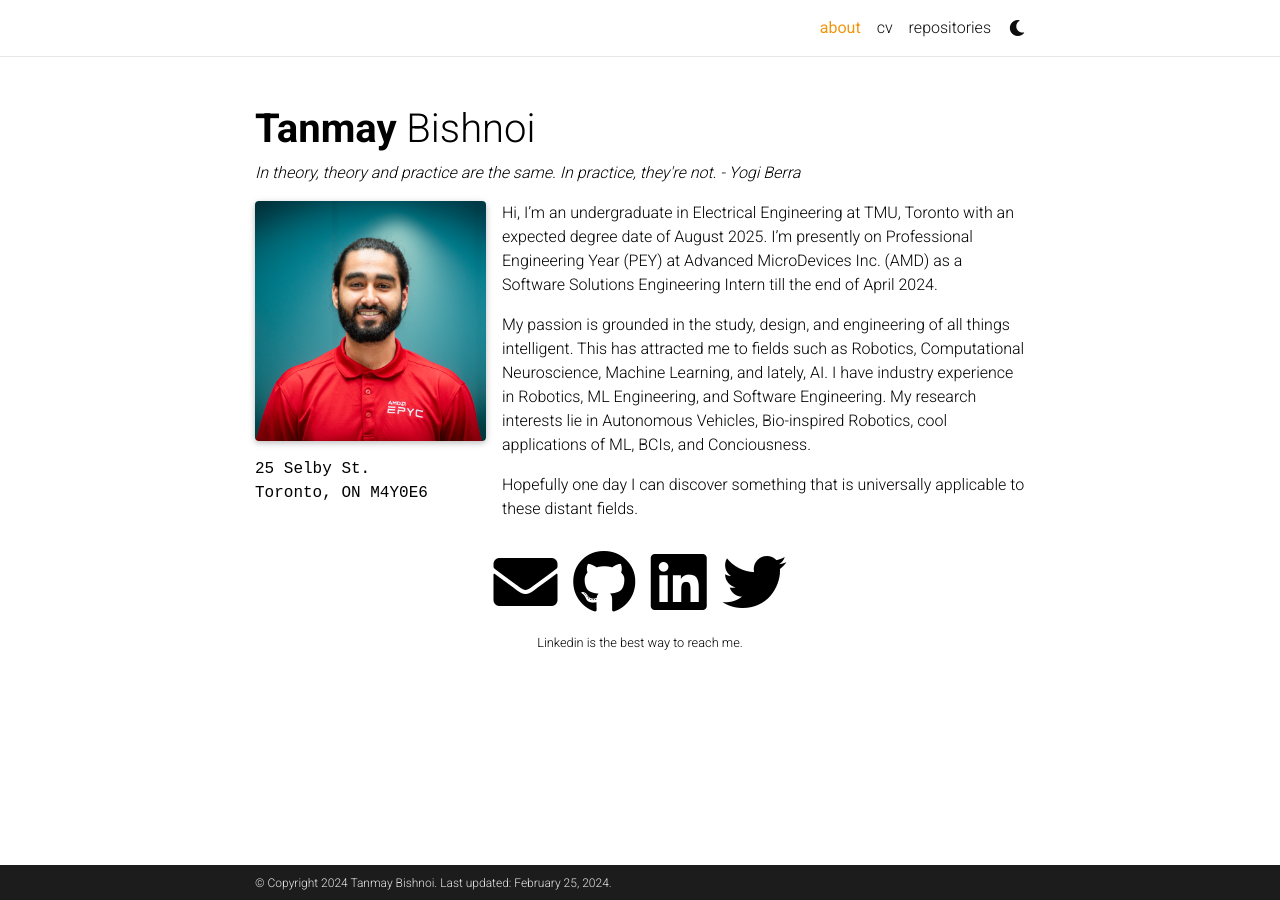
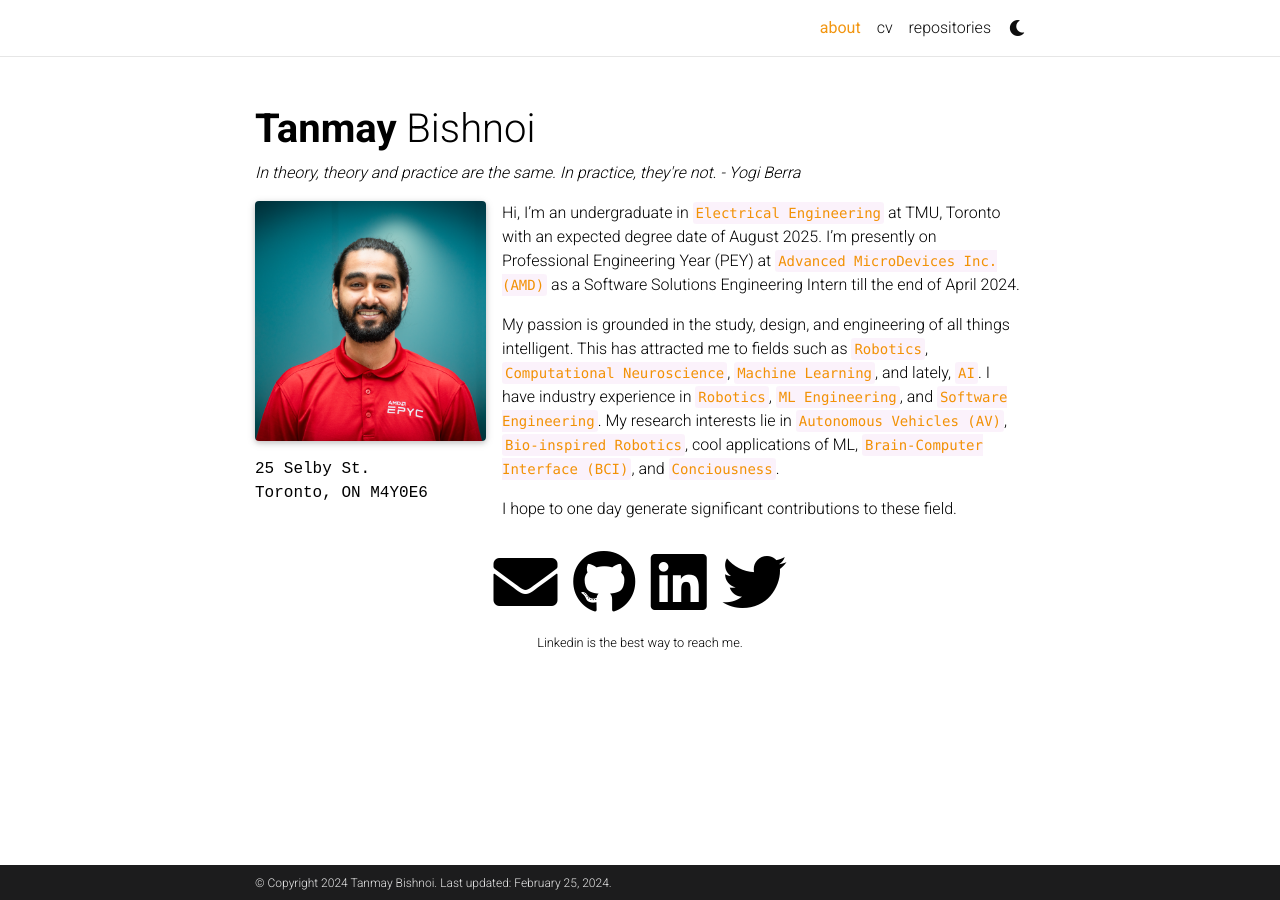
Before and after one commit to tanmayyb/home, a Jekyll site: the page built from _pages/about.md, in a window 1280 px wide. Built offline with Jekyll 4.4.1, drawn with Linux system fonts in a browser that asks for light colours; full-size pictures stand in for the smaller copies a plugin makes; comment, search, counter and statistics services are not loaded; a style sheet for code colours, icons or effects is not loaded.

Commit message:
updated about

```diff
--- a/_pages/about.md
+++ b/_pages/about.md
@@ -18,8 +18,8 @@ social: true  # includes social icons at the bottom of the page
 ---
 
 Hi,
-I'm an undergraduate in Electrical Engineering at TMU, Toronto with an expected degree date of August 2025. I'm presently on Professional Engineering Year (PEY) at Advanced MicroDevices Inc. (AMD) as a Software Solutions Engineering Intern till the end of April 2024.
+I'm an undergraduate in `Electrical Engineering` at TMU, Toronto with an expected degree date of August 2025. I'm presently on Professional Engineering Year (PEY) at `Advanced MicroDevices Inc. (AMD)` as a Software Solutions Engineering Intern till the end of April 2024.
 
-My passion is grounded in the study, design, and engineering of all things intelligent. This has attracted me to fields such as Robotics, Computational Neuroscience, Machine Learning, and lately, AI. I have industry experience in Robotics, ML Engineering, and Software Engineering. My research interests lie in Autonomous Vehicles, Bio-inspired Robotics, cool applications of ML, BCIs, and Conciousness.
+My passion is grounded in the study, design, and engineering of all things intelligent. This has attracted me to fields such as `Robotics`, `Computational Neuroscience`, `Machine Learning`, and lately, `AI`. I have industry experience in `Robotics`, `ML Engineering`, and `Software Engineering`. My research interests lie in `Autonomous Vehicles (AV)`, `Bio-inspired Robotics`, cool applications of ML, `Brain-Computer Interface (BCI)`, and `Conciousness`.
 
-Hopefully one day I can discover something that is universally applicable to these distant fields.
+I hope to one day generate significant contributions to these field.
```
